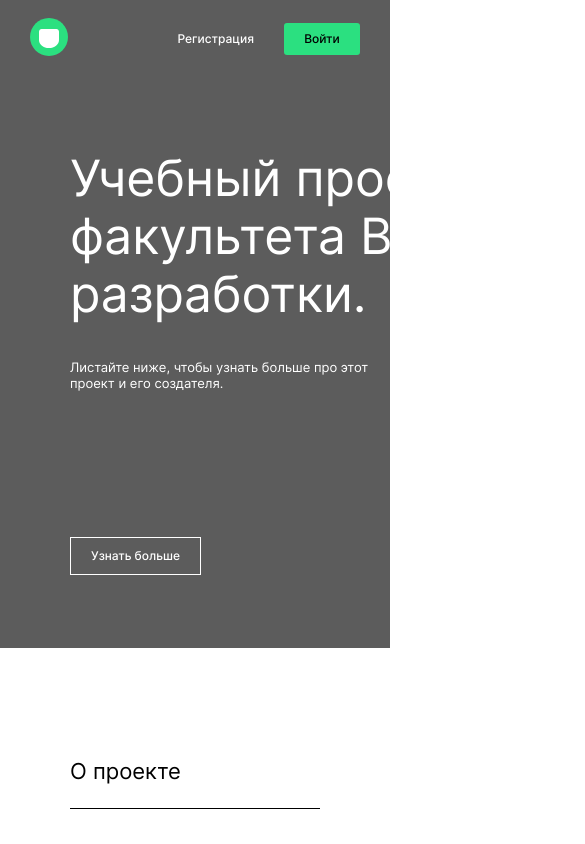
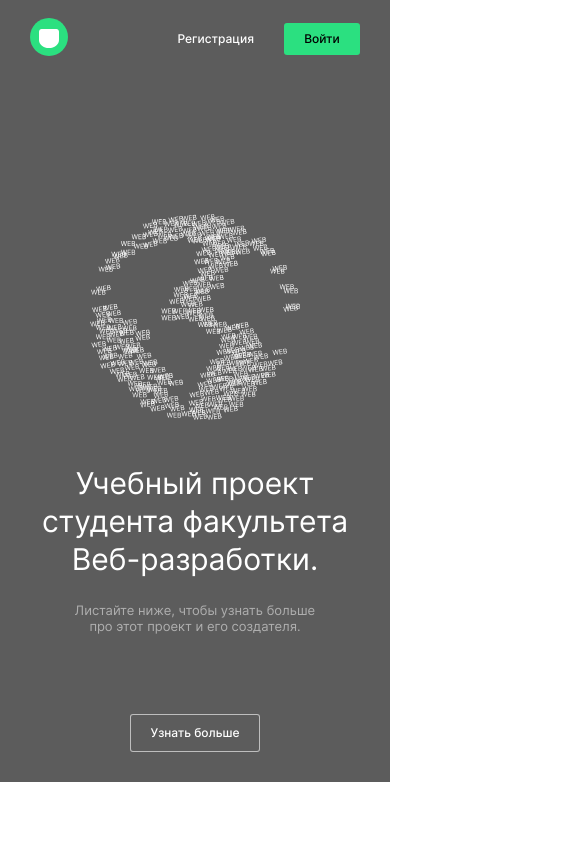
Before and after one commit to KPreis/movies-explorer-frontend, a React (Create React App) app: page / in a window 390 px wide. Shown: the top 844 px of the page, 585 px wide, since content can reach past the window. Built offline with nearby package versions, Linux system fonts and the light colour scheme.

Commit message:
feat: changed the block Promo for work with other resolutions

```diff
--- a/src/components/Promo/Promo.css
+++ b/src/components/Promo/Promo.css
@@ -31,6 +31,7 @@
   line-height: calc(16/13);
   margin: 36px 0 0;
   padding: 0;
+  opacity: 0.5;
 }
 
 .promo__image {
@@ -42,7 +43,8 @@
 .promo__more-info-button {
   background: #5C5C5C;
   color: #FFFFFF;
-  border: 1px solid #ffffff;
+  border: 1px solid rgba(255, 255, 255, 0.6);
+  border-radius: 3px;
   font-family: "Inter";
   font-size: 12px;
   font-weight: 500;
@@ -50,3 +52,59 @@
   margin: 146px 0 0;
   padding: 10px 20px;
 }
+
+@media screen and (max-width: 1100px) {
+  .promo__content {
+    flex-direction: column-reverse;
+    padding: 140px 44px 0;
+  }
+  .promo__image {
+    width: 310px;
+    margin: 0 auto;
+  }
+  .promo__title {
+    font-size: 40px;
+    line-height: calc(50/40);
+    margin: 48px auto 0;
+    text-align: center;
+  }
+  .promo__help-text {
+    width: 260px;
+    margin: 22px auto 0;
+    text-align: center;
+  }
+  .promo__more-info-button {
+    display: block;
+    margin: 92px auto 76px;
+    align-self: center;
+  }
+}
+
+@media screen and (max-width: 728px) {
+  .promo__content {
+    padding: 140px 0 0;
+  }
+}
+
+@media screen and (max-width: 600px) {
+  .promo__content {
+    padding: 70px auto 0;
+  }
+  .promo__image {
+    width: 210px;
+  }
+  .promo__title {
+    width: 320px;
+    font-size: 30px;
+    line-height: calc(38/30);
+    margin: 44px auto 0;
+    text-align: center;
+  }
+  .promo__help-text {
+    margin: 24px auto 0;
+    text-align: center;
+  }
+  .promo__more-info-button {
+    margin: 80px auto 30px;
+  }
+}
```
